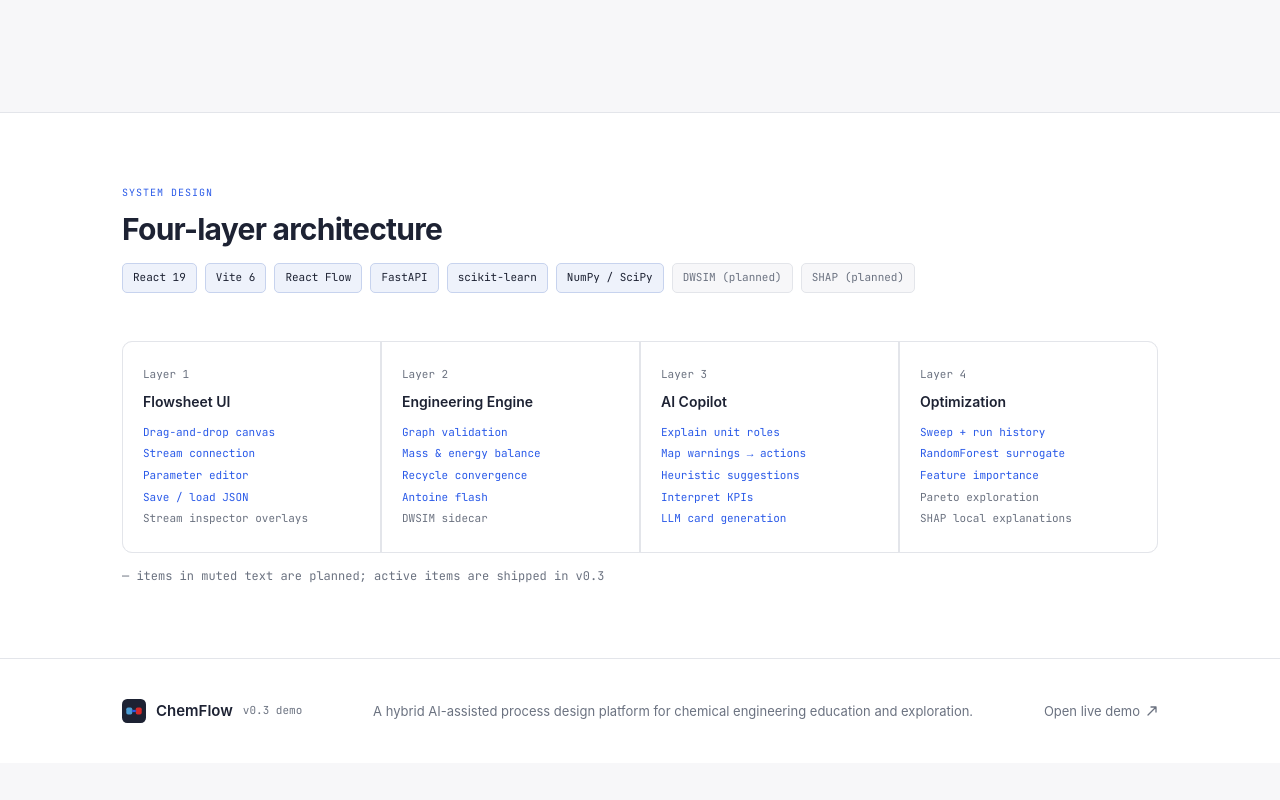
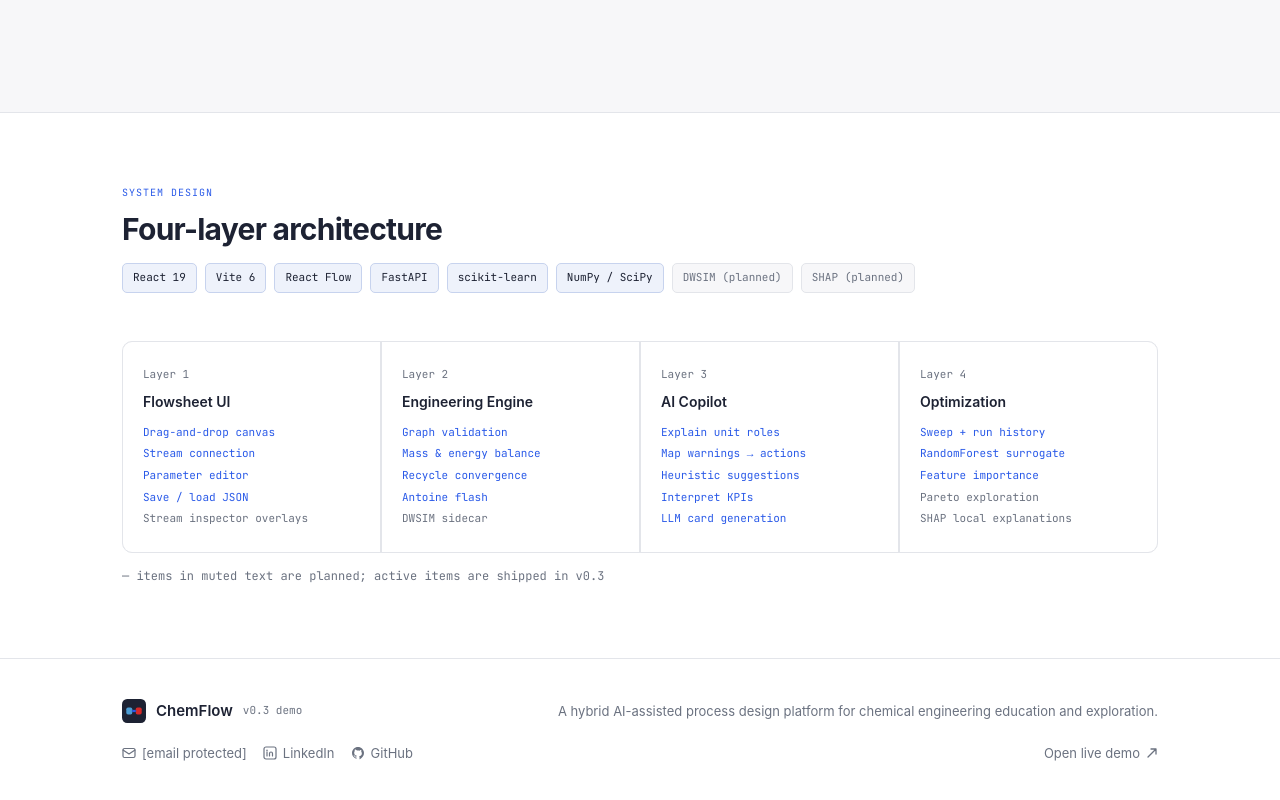
Before and after one commit to josemacontrerasp-arch/chemflow-landing, a plain HTML site: page index.html in a window 1280 px wide. Shown: the part 5651-6451 px from the top of the page. Before the commit the page ends 6414 px from the top, so only its background shows below. Drawn offline with nearby package versions, Linux system fonts and the light colour scheme.

Commit message:
Update landing page

```diff
--- a/index.html
+++ b/index.html
@@ -789,6 +789,22 @@
       gap: 20px;
       flex-wrap: wrap;
     }
+    .footer-contact {
+      display: flex;
+      align-items: center;
+      gap: 16px;
+      flex-wrap: wrap;
+    }
+    .footer-contact-link {
+      display: inline-flex;
+      align-items: center;
+      gap: 6px;
+      font-size: 13px;
+      color: var(--muted);
+      text-decoration: none;
+      transition: color 0.15s;
+    }
+    .footer-contact-link:hover { color: var(--text); }
     .footer-brand {
       display: flex;
       align-items: center;
@@ -1627,6 +1643,30 @@
       <p class="footer-note">
         A hybrid AI-assisted process design platform for chemical engineering education and exploration.
       </p>
+      <div class="footer-contact">
+        <a href="/cdn-cgi/l/email-protection#a6ccc9d5c3cbc7c5c9c8d2d4c3d4c7d5d6e6c1cbc7cfca88c5c9cb" class="footer-contact-link">
+          <svg width="14" height="14" viewBox="0 0 14 14" fill="none">
+            <rect x="1" y="2.5" width="12" height="9" rx="1.5" stroke="currentColor" stroke-width="1.2"/>
+            <path d="M1 4l6 4 6-4" stroke="currentColor" stroke-width="1.2" stroke-linecap="round" stroke-linejoin="round"/>
+          </svg>
+          <span class="__cf_email__" data-cfemail="177d7864727a767478796365726576646757707a767e7b3974787a">[email&#160;protected]</span>
+        </a>
+        <a href="https://www.linkedin.com/in/jose-contreras-83605b2b3/" target="_blank" rel="noopener" class="footer-contact-link">
+          <svg width="14" height="14" viewBox="0 0 14 14" fill="none">
+            <rect x="1" y="1" width="12" height="12" rx="2" stroke="currentColor" stroke-width="1.2"/>
+            <line x1="4" y1="6" x2="4" y2="10" stroke="currentColor" stroke-width="1.2" stroke-linecap="round"/>
+            <line x1="4" y1="4.2" x2="4" y2="4.8" stroke="currentColor" stroke-width="1.4" stroke-linecap="round"/>
+            <path d="M6.5 10V7.5c0-.83.67-1.5 1.5-1.5s1.5.67 1.5 1.5V10" stroke="currentColor" stroke-width="1.2" stroke-linecap="round" stroke-linejoin="round"/>
+          </svg>
+          LinkedIn
+        </a>
+        <a href="https://github.com/josemacontrerasp-arch" target="_blank" rel="noopener" class="footer-contact-link">
+          <svg width="14" height="14" viewBox="0 0 14 14" fill="none">
+            <path d="M7 1C3.69 1 1 3.69 1 7c0 2.65 1.72 4.9 4.1 5.69.3.06.41-.13.41-.29v-1.01c-1.67.36-2.02-.8-2.02-.8-.27-.69-.67-.87-.67-.87-.55-.37.04-.36.04-.36.61.04.93.62.93.62.54.92 1.41.66 1.76.5.05-.39.21-.66.38-.81-1.33-.15-2.73-.67-2.73-2.96 0-.65.23-1.19.62-1.61-.06-.15-.27-.76.06-1.59 0 0 .51-.16 1.66.62A5.8 5.8 0 017 4.53c.51 0 1.03.07 1.51.2 1.15-.78 1.66-.62 1.66-.62.33.83.12 1.44.06 1.59.39.42.62.96.62 1.61 0 2.3-1.4 2.81-2.74 2.96.22.19.41.55.41 1.11v1.64c0 .16.11.35.41.29C11.28 11.9 13 9.65 13 7c0-3.31-2.69-6-6-6z" fill="currentColor"/>
+          </svg>
+          GitHub
+        </a>
+      </div>
       <a href="https://chemflow-87xq.onrender.com" target="_blank" rel="noopener" class="footer-link">
         Open live demo
         <svg width="12" height="12" viewBox="0 0 12 12" fill="none">
@@ -1639,7 +1679,7 @@
 
 <div id="tweaks-root"></div>
 
-<script type="text/babel">
+<script data-cfasync="false" src="/cdn-cgi/scripts/5c5dd728/cloudflare-static/email-decode.min.js"></script><script type="text/babel">
 const TWEAK_DEFAULTS = /*EDITMODE-BEGIN*/{
   "accent": "#2a5ae8",
   "background": "warm",
```
